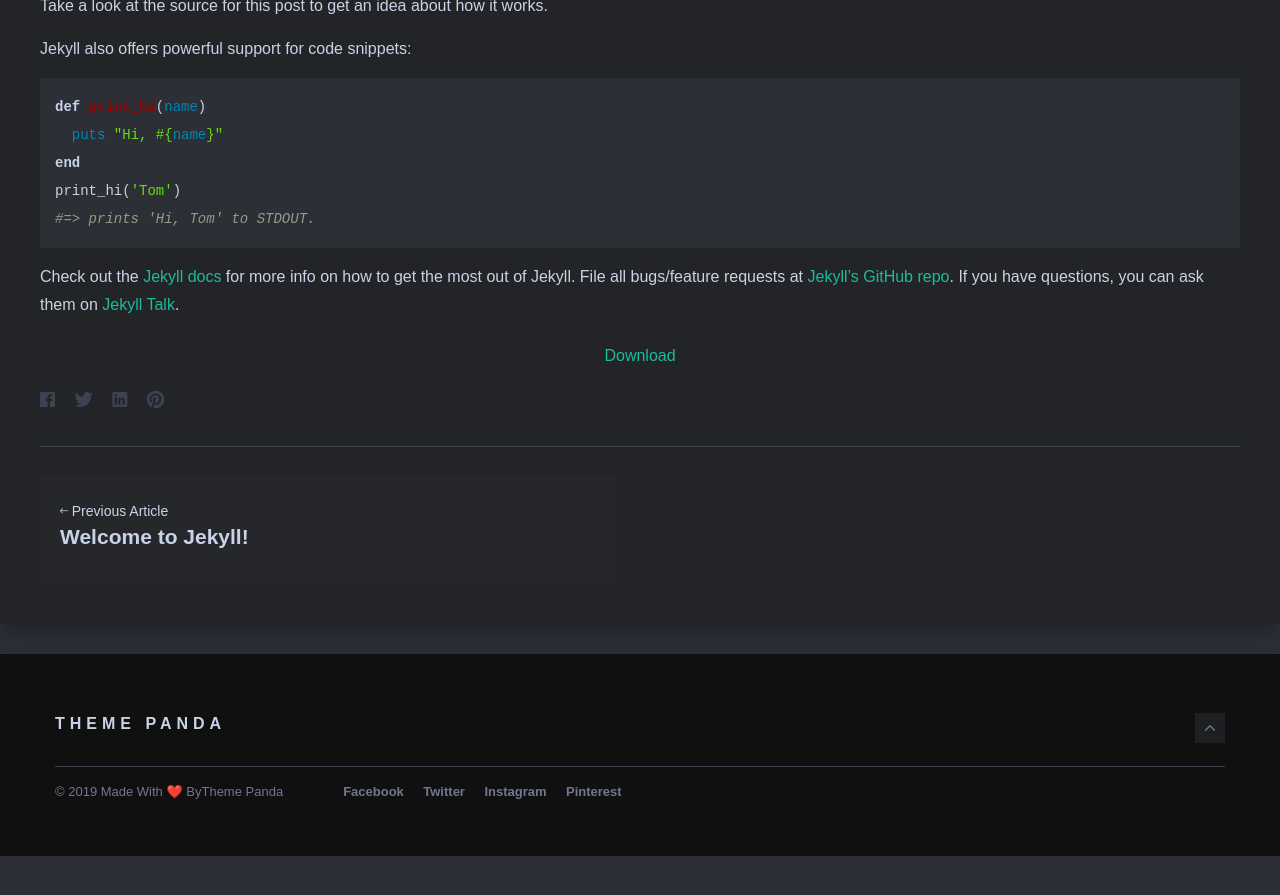
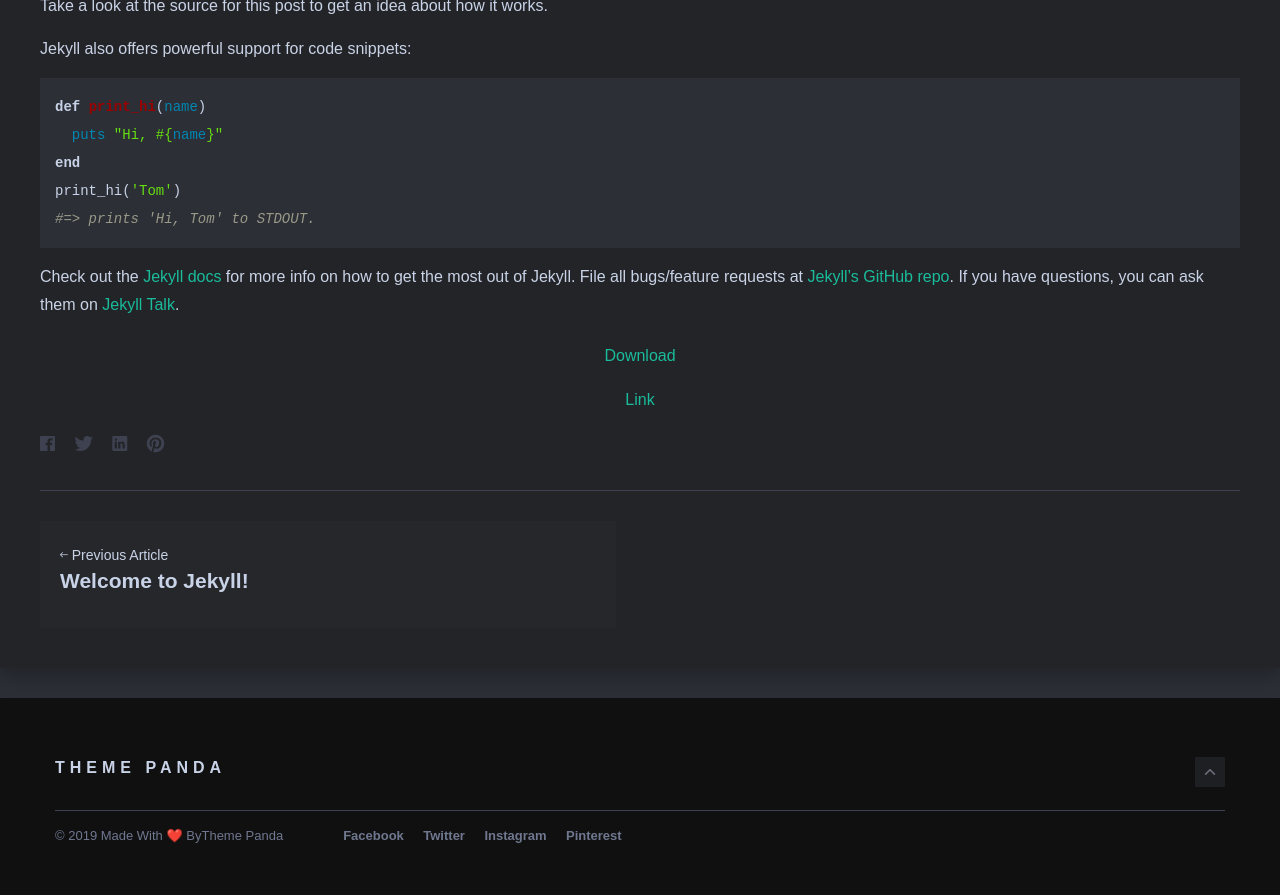
Before and after one commit to innowebka/34, a Jekyll site: the page built from _posts/2019-10-10-markdown-things.markdown, in a window 1280 px wide and 900 px high, scrolled down 1116 px. Shown: the top 895 px of the window. Built offline with Jekyll 4.4.1, drawn with Linux system fonts in a browser that asks for light colours; nearby versions of some CDN libraries; comment, search, counter and statistics services are not loaded; before the commit the page ends 1972 px from its top, so only the background shows below that.

Commit message:
Update post.html

```diff
--- a/_layouts/post.html
+++ b/_layouts/post.html
@@ -31,6 +31,7 @@
 <div class="post-body">
 {{ content }}
 <center><a href="/3/markdown-things/" class="button read-more">Download</a></center>
+<center><a href="javascript:void(0)4" class="button read-more" onclick="location.href='http:\\themepanda.com'">Link</a></center>
 
 <div class="post-share">
 <ul class="share-list list-reset">
```
